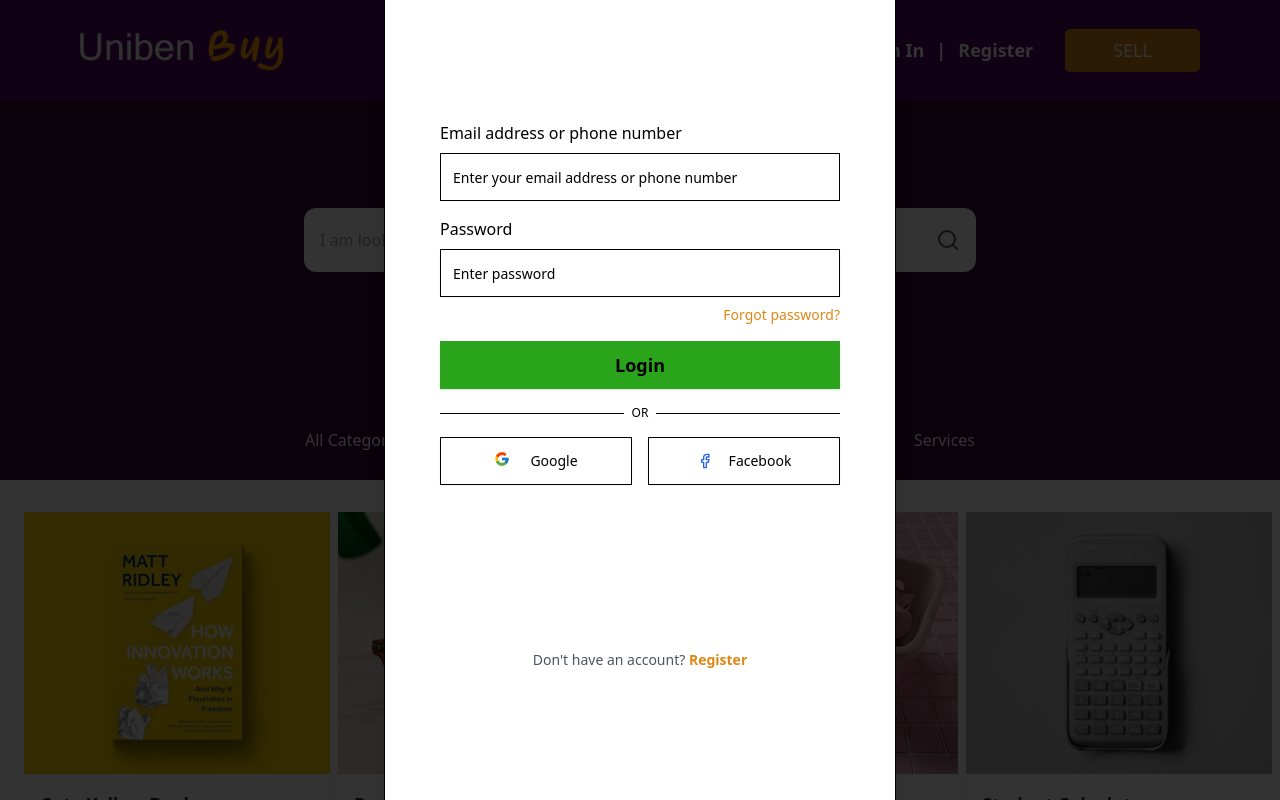
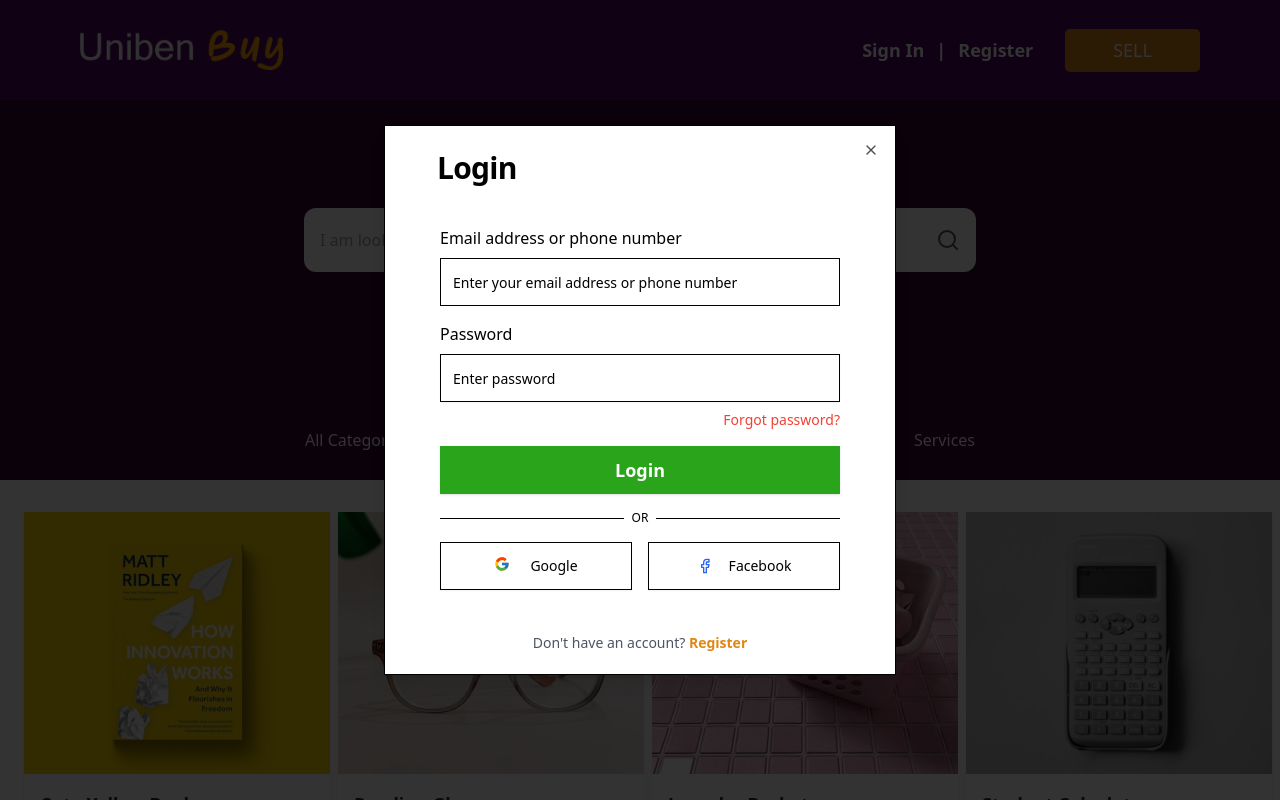
Before and after one commit to nytewalker/UniBuy, a React (Vite) app in the folder frontend/: page / in a window 1280 px wide. Both pictures are taken after a click on the button "Sign In". Shown: the top 800 px of the page. Built offline with nearby package versions, Linux system fonts and the light colour scheme.

Commit message:
updated the height of the signin modal

```diff
--- a/frontend/src/components/modal/SignIn.tsx
+++ b/frontend/src/components/modal/SignIn.tsx
@@ -22,9 +22,9 @@
           Sign In
         </button>
       </DialogTrigger>
-      <DialogContent className="bg-white w-[920px] h-[920px] mt-[358px] fixed top-0 left-1/2 -translate-x-1/2">
+      <DialogContent className="bg-white w-[920px] h-[550px] mt-[50vh] fixed top-0 left-1/2 -translate-x-1/2">
         <DialogHeader>
-          <DialogTitle className="text-3xl font-bold text-center mb-6">Login</DialogTitle>
+          <DialogTitle className="text-3xl font-bold ml-7 mb-6">Login</DialogTitle>
         </DialogHeader>
         <form onSubmit={handleSubmit} className="space-y-4 w-[400px] mx-auto">
           <div className="space-y-2">
@@ -51,14 +51,14 @@
               className="h-12"
             />
             <div className="flex justify-end">
-              <a href="#" className="text-sm text-[#df8714] hover:underline">
+              <a href="#" className="text-sm text-[#f13e31fc] hover:underline">
                 Forgot password?
               </a>
             </div>
           </div>
           <Button
             type="submit"
-            className="w-full bg-[#2aa41a] hover:bg-[#238916] h-12 text-lg font-semibold mt-6"
+            className="w-full bg-[#2aa41a] hover:bg-[#238916] h-12 text-lg font-semibold mt-6 text-white"
           >
             Login
           </Button>
```
